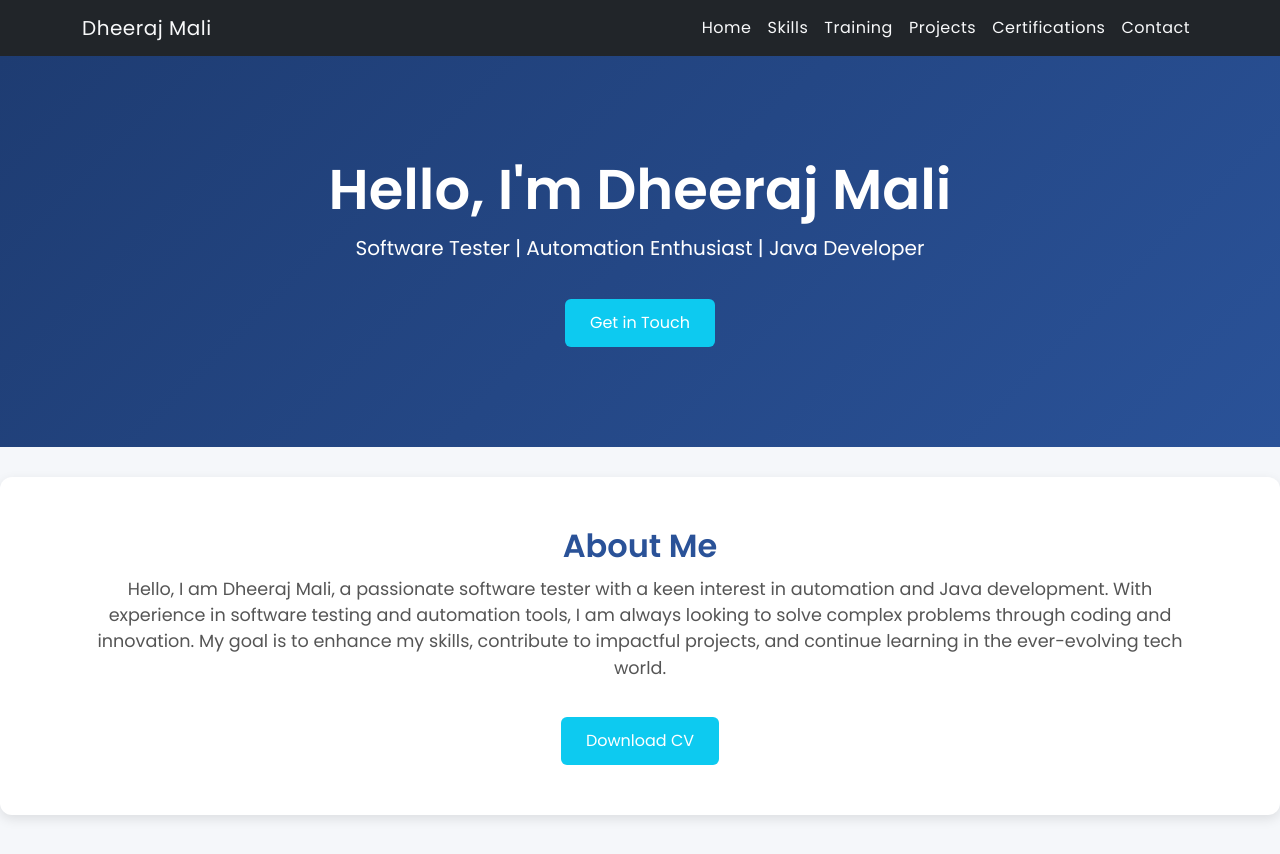
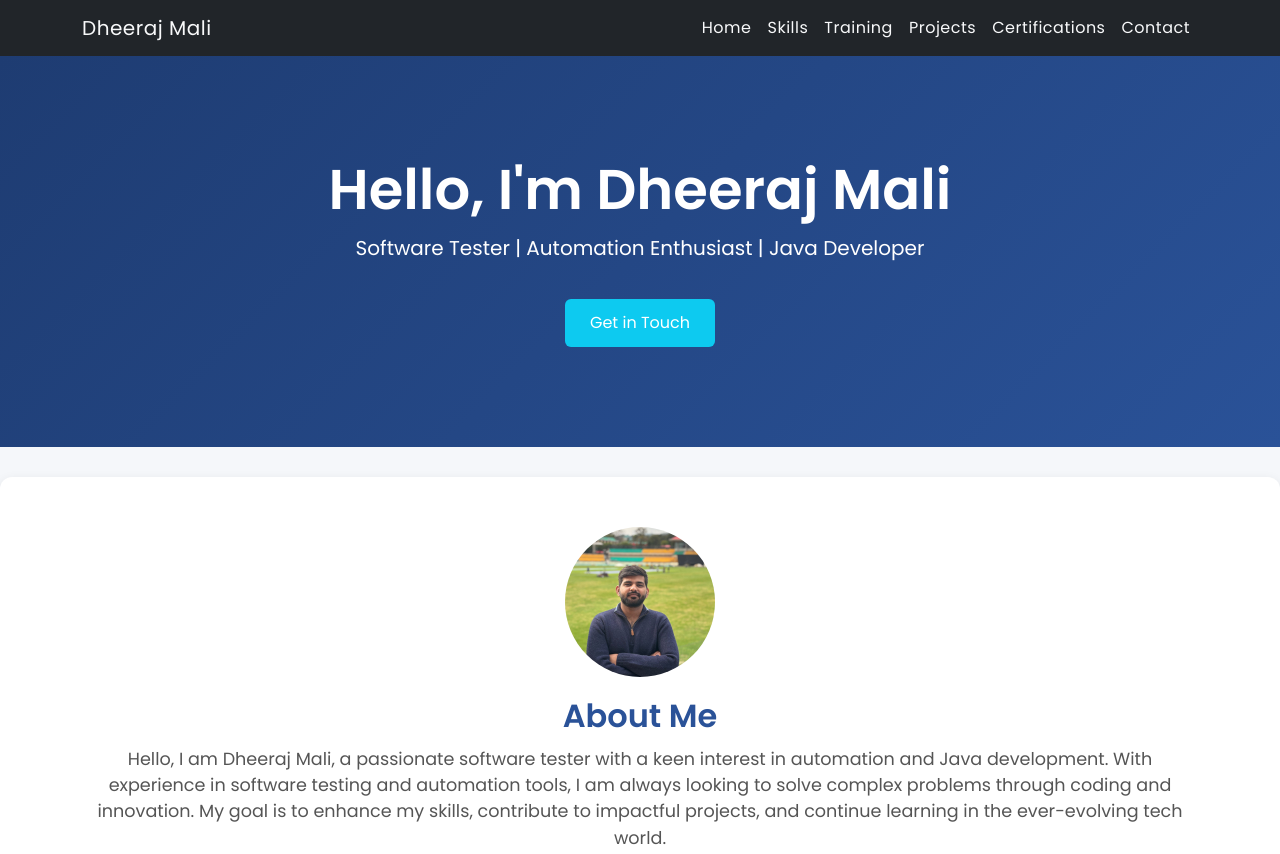
Before and after one commit to Dheerajmali/Portfolio, a plain HTML site: page Portfolio/index.html in a window 1280 px wide. Shown: the top 854 px of the page. Drawn offline with nearby package versions, Linux system fonts and the light colour scheme.

Commit message:
index2.html

```diff
--- a/Portfolio/index.html
+++ b/Portfolio/index.html
@@ -65,6 +65,13 @@
       margin-top: 10px;
       color: #555;
     }
+    .profile-img {
+      width: 150px;
+      height: 150px;
+      object-fit: cover;
+      border-radius: 50%;
+      margin-bottom: 20px;
+    }
     footer {
       background: #212529;
       color: #ced4da;
@@ -102,9 +109,10 @@
     </div>
   </section>
 
-  <!-- Introduction Section -->
+  <!-- Introduction Section with Image -->
   <section class="introduction">
     <div class="container">
+      <img src="assets/dheerajpic.jpg" alt="Dheeraj Mali" class="profile-img">
       <h2>About Me</h2>
       <p>Hello, I am Dheeraj Mali, a passionate software tester with a keen interest in automation and Java development. With experience in software testing and automation tools, I am always looking to solve complex problems through coding and innovation. My goal is to enhance my skills, contribute to impactful projects, and continue learning in the ever-evolving tech world.</p>
       <a href="/assets/Dheeraj_Mali_CV.pdf" download="Dheeraj_Mali_CV.pdf" class="btn btn-primary">Download CV</a>
```
